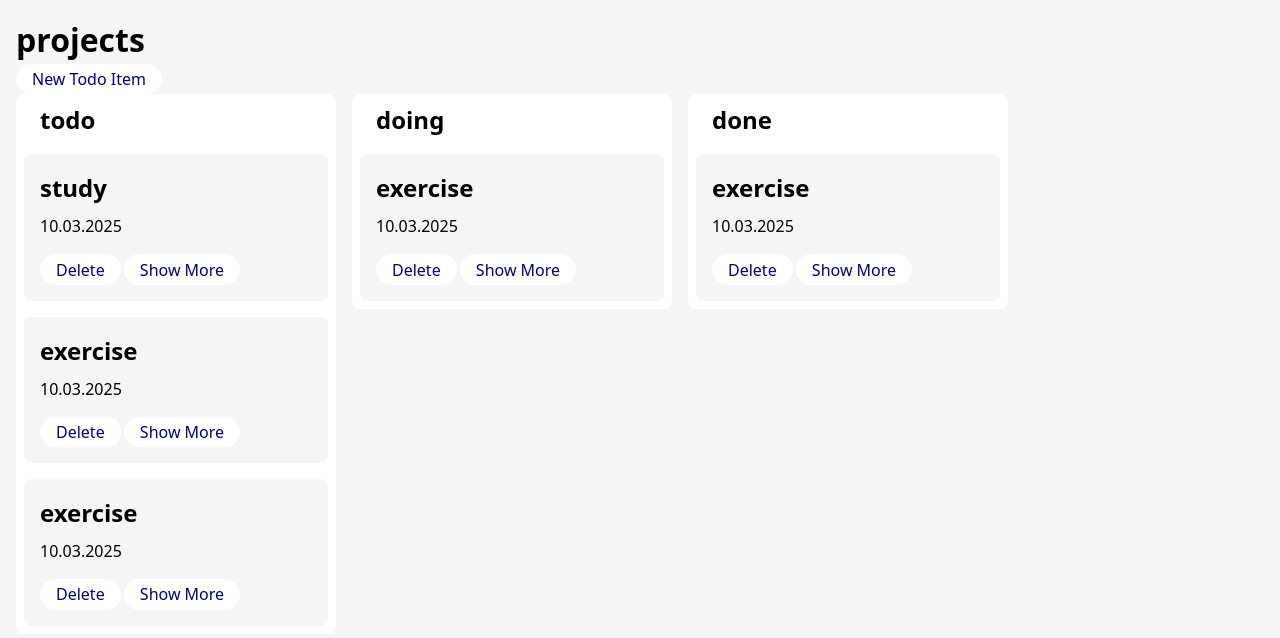
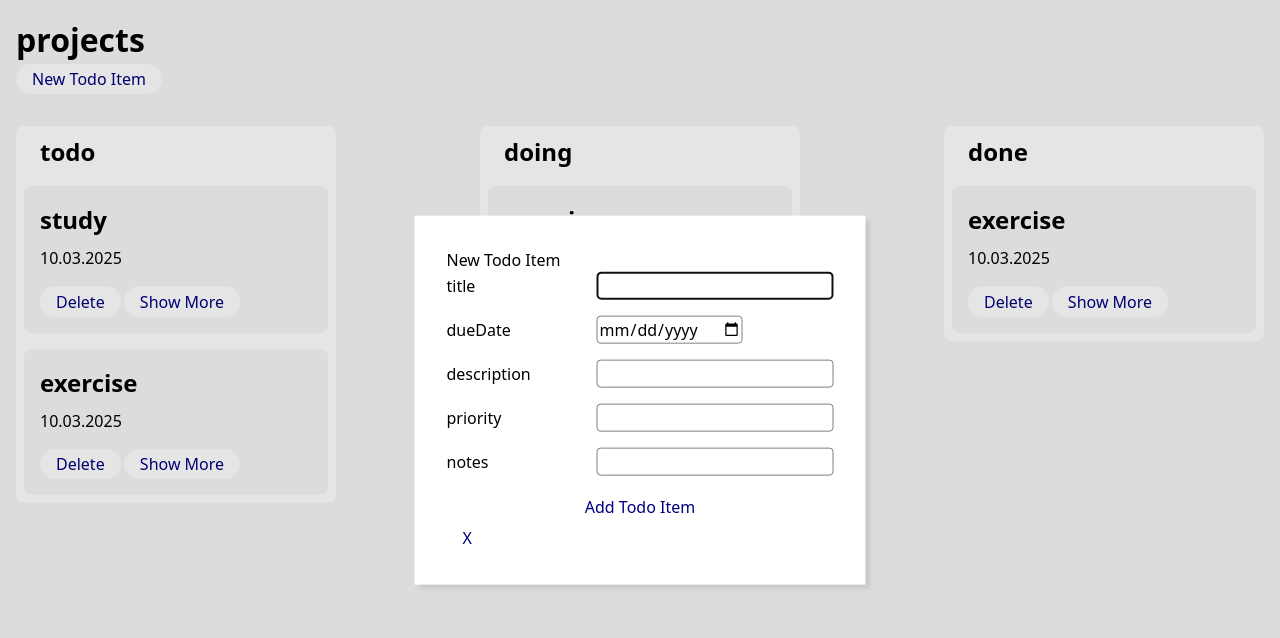
Before and after one commit to riezong/todo-list, a website built with webpack: page src/template.html in a window 1280 px wide. Both pictures are taken after a click on the button "New Todo Item". Built offline with nearby package versions, Linux system fonts and the light colour scheme.

Commit message:
Add dialog modal to add new todo item

```diff
--- a/src/styles.css
+++ b/src/styles.css
@@ -34,6 +34,41 @@ h1, h2, h3, h4, h5, h6 {
     background-color: white;
 }
 
+dialog {
+    width: max-content;
+    padding: 2rem;
+    border: 0;
+    border-radius: var(--border-radius);
+    box-shadow: 4px 4px 5px rgba(0, 0, 0, .1);
+    position: absolute;
+    top: 50%;
+    left: 50%;
+    transform: translate(-50%, -50%);
+}
+
+/* .dialogContent {
+    display: flex;
+    flex-direction: row;
+    gap: 1rem;
+    align-items: start;
+} */
+
+#todoForm {
+    display: flex;
+    flex-direction: column;
+    gap: 1rem;
+}
+
+label {
+    display: inline-block;
+    width: 150px;
+}
+
+input {
+    border: 1px solid grey;
+    border-radius: 4px;
+}
+
 #projects {
     padding: 1rem;
     flex: 1;
@@ -43,6 +78,7 @@ h1, h2, h3, h4, h5, h6 {
 }
 
 #project-list {
+    margin-top: 2rem;
     display: flex;
     justify-content: space-between;
     align-items: flex-start;
--- a/src/todo-list-DOM.js
+++ b/src/todo-list-DOM.js
@@ -13,6 +13,87 @@ const todoListDOM = (function () {
 		sidebar.setAttribute('id', 'sidebar');
 		sidebar.textContent = 'sidebar';
 		Content.appendChild(sidebar);
+	}
+
+	function renderDialog() {
+		const dialog = document.createElement('dialog');
+		dialog.setAttribute('id', 'dialog');
+		dialog.textContent = 'New Todo Item';
+		Content.appendChild(dialog);
+
+		const dialogContent = document.createElement('div');
+		dialogContent.setAttribute('class', 'dialogContent');
+		dialog.appendChild(dialogContent);
+
+		const todoForm = document.createElement('form');
+		todoForm.setAttribute('id', 'todoForm');
+		dialogContent.appendChild(todoForm);
+
+		const fields = ['title', 'dueDate', 'description', 'priority', 'notes'];
+		for (const item of fields) {
+			// console.log(item);
+			const itemDiv = document.createElement('div');
+			const itemLabel = document.createElement('label');
+			itemLabel.setAttribute('for', item);
+			itemLabel.textContent = item;
+			itemDiv.appendChild(itemLabel);
+			const itemInput = document.createElement('input');
+			switch (item) {
+				case 'title':
+				case 'description':
+				case 'notes':
+					itemInput.setAttribute('type', 'text');
+					break;
+				case 'dueDate':
+					itemInput.setAttribute('type', 'date');
+					break;
+				case 'priority':
+					itemInput.setAttribute('type', 'number');
+					break;
+				default:
+					break;
+			}
+
+			itemInput.setAttribute('id', item);
+			itemDiv.appendChild(itemInput);
+			todoForm.appendChild(itemDiv);
+		}
+
+		const submitButton = document.createElement('button');
+		submitButton.setAttribute('type', 'submit');
+		submitButton.setAttribute('value', 'submit');
+		submitButton.setAttribute('id', 'addTodo');
+		submitButton.textContent = 'Add Todo Item';
+		todoForm.appendChild(submitButton);
+
+		const form = document.getElementById('todoForm');
+		form.addEventListener('submit', function (event) {
+			event.preventDefault(); // Prevent page from refreshing
+
+			console.log(
+				form.elements.title.value,
+				form.elements.description.value,
+				form.elements.dueDate.value,
+				form.elements.priority.value,
+				form.elements.notes.value
+			);
+
+			const test = new todoItemClass(
+				form.elements.title.value,
+				form.elements.description.value,
+				form.elements.dueDate.value,
+				form.elements.priority.value,
+				form.elements.notes.value,
+				true
+			);
+
+			refreshProjectList();
+		});
+
+		const closeButton = document.createElement('button');
+		closeButton.setAttribute('id', 'close-dialog');
+		closeButton.textContent = 'X';
+		dialogContent.appendChild(closeButton);
 	}
 
 	function renderProjectContainer() {
@@ -35,24 +116,33 @@ const todoListDOM = (function () {
 		const addItemButton = document.createElement('button');
 		addItemButton.setAttribute('id', 'add-item');
 		addItemButton.textContent = 'New Todo Item';
-		addItemButton.addEventListener('click', () => newTodoButton());
+		// addItemButton.addEventListener('click', () => createNewTodo());
 		titleBar.appendChild(addItemButton);
+
+		const showButton = document.querySelector('#add-item');
+		// "Add Book" button opens the dialog modally
+		showButton.addEventListener('click', () => {
+			dialog.showModal();
+		});
+
+		// "X" button closes the dialog
+		const closeButton = document.querySelector('#close-dialog');
+		closeButton.addEventListener('click', () => {
+			dialog.close();
+		});
 	}
 
-	function newTodoButton() {
-		const test = new todoItemClass(
-			'exercise',
-			'walk 5000 steps',
-			'2025-03-10',
-			1,
-			'The Odin Project',
-			true
-		);
-
-		console.log(listTodo, typeof listTodo);
-		test.setList(listTodo);
-
-		refreshProjectList();
+	function createNewTodo() {
+		// const test = new todoItemClass(
+		// 	'exercise',
+		// 	'walk 5000 steps',
+		// 	'2025-03-10',
+		// 	1,
+		// 	'The Odin Project',
+		// 	true
+		// );
+		// console.log(listTodo, typeof listTodo);
+		// refreshProjectList();
 	}
 
 	function renderProjectList() {
@@ -94,7 +184,7 @@ const todoListDOM = (function () {
 	}
 
 	function renderTodoItem(item, todos) {
-		console.log(item);
+		// console.log(item.targetList.title, typeof item);
 
 		const todoDisplay = document.createElement('div');
 		todoDisplay.setAttribute('id', item.title);
@@ -191,6 +281,7 @@ const todoListDOM = (function () {
 
 	function editItemDetails() {}
 
+	renderDialog();
 	renderProjectContainer();
 	renderProjectTitleBar();
 	renderProjectList();
--- a/src/todo-list-logic.js
+++ b/src/todo-list-logic.js
@@ -28,7 +28,15 @@ const todoListLogic = (function () {
 	const listDone = new todoList('done');
 
 	class todoItem {
-		constructor(title, description, dueDate, priority, notes, checklist) {
+		constructor(
+			title,
+			description,
+			dueDate,
+			priority,
+			notes,
+			checklist,
+			targetList
+		) {
 			this.title = title; // string
 			this.description = description; // string
 			this.dueDate = format(new Date(dueDate), 'dd.MM.yyyy'); // date
@@ -47,11 +55,29 @@ const todoListLogic = (function () {
 			}
 			this.notes = notes; // string
 			this.checklist = checklist; // array? boolean?
+			switch (targetList) {
+				case undefined:
+					this.targetList = listTodo;
+					this.targetList.add(this);
+					break;
+				default:
+					this.targetList = targetList;
+					targetList.add(this);
+					break;
+			}
 		}
 
 		setList(targetList) {
 			this.targetList = targetList;
 			targetList.add(this);
+		}
+
+		changeList(targetList) {
+			console.log(this.targetList);
+			const oldList = this.targetList;
+			const newList = targetList;
+			newList.add(this);
+			oldList.splice(this);
 		}
 	}
 
@@ -63,7 +89,6 @@ const todoListLogic = (function () {
 		'The Odin Project',
 		true
 	);
-	todoTestItem.setList(listTodo);
 
 	const todoTestItem2 = new todoItem(
 		'exercise',
@@ -73,7 +98,6 @@ const todoListLogic = (function () {
 		'The Odin Project',
 		true
 	);
-	todoTestItem2.setList(listTodo);
 
 	const doingTestItem = new todoItem(
 		'exercise',
@@ -81,9 +105,9 @@ const todoListLogic = (function () {
 		'2025-03-10',
 		1,
 		'The Odin Project',
-		true
+		true,
+		listDoing
 	);
-	doingTestItem.setList(listDoing);
 
 	const doneTestItem = new todoItem(
 		'exercise',
@@ -91,9 +115,9 @@ const todoListLogic = (function () {
 		'2025-03-10',
 		1,
 		'The Odin Project',
-		true
+		true,
+		listDone
 	);
-	doneTestItem.setList(listDone);
 
 	return { projects, listTodo, listDoing, listDone, todoList, todoItem };
 })();
```
Also changed, not shown: src/style.css (deleted).
